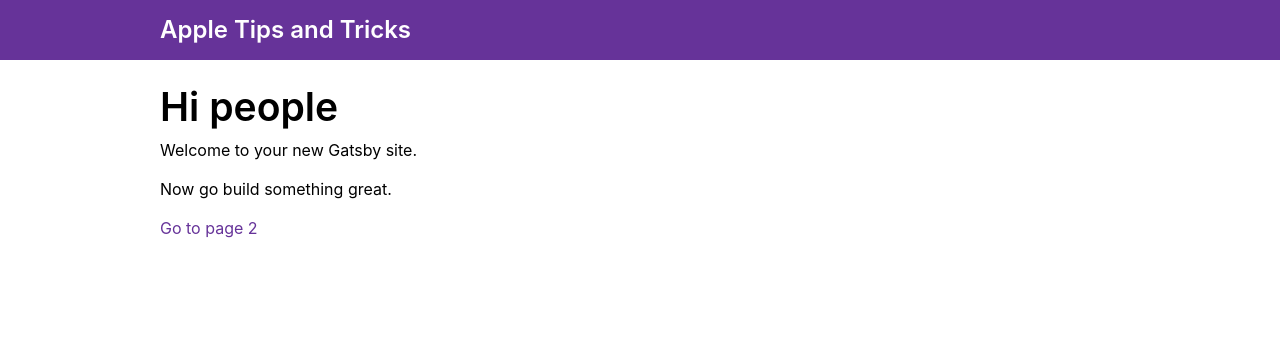
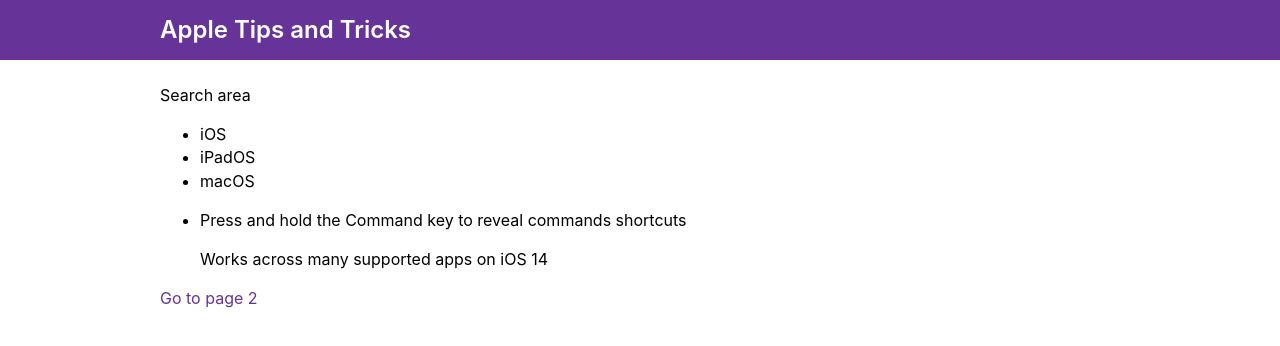
Before and after one commit to naruthk/apple-tips, a Gatsby site: page / in a window 1280 px wide. Built offline with nearby package versions, Linux system fonts and the light colour scheme; Gatsby itself is replaced by a stand-in of ours.

Commit message:
Added hooks and articles listing

```diff
--- /dev/null
+++ b/src/constants.tsx
@@ -0,0 +1,10 @@
+const CATEGORIES_ENUM: { [char: string]: string } = {
+  "ALL": "All",
+  "IOS": "iOS",
+  "IPADOS": "iPadOS",
+  "MACOS": "macOS"
+};
+
+const PUBLISHED_CATEGORIES = [CATEGORIES_ENUM.IOS, CATEGORIES_ENUM.IPADOS, CATEGORIES_ENUM.MACOS];
+
+export { PUBLISHED_CATEGORIES, CATEGORIES_ENUM };
--- /dev/null
+++ b/src/hooks/useFilterHooks.tsx
@@ -0,0 +1,16 @@
+import { useState } from "react";
+
+import { PUBLISHED_CATEGORIES, CATEGORIES_ENUM } from "../constants";
+
+
+const useFilterHooks = () => {
+  const [selectedCategory, setSelectedCategory] = useState(CATEGORIES_ENUM.ALL);
+
+  return {
+    availableCategories: PUBLISHED_CATEGORIES,
+    selectedCategory,
+    setSelectedCategory
+  }
+};
+
+export default useFilterHooks;
--- a/src/pages/index.tsx
+++ b/src/pages/index.tsx
@@ -1,4 +1,4 @@
-import * as React from 'react'
+import React, { FC } from 'react'
 import { Link, graphql } from 'gatsby'
 
 import Page from '../components/Page'
@@ -6,11 +6,14 @@
 import MainLayout from '../layouts'
 
 import { Frontmatter } from "../typings";
+import { CATEGORIES_ENUM } from "../constants";
+import useFilterHooks from '../hooks/useFilterHooks'
 
 interface IndexPageProps {
   data: {
     allMarkdownRemark: {
-      edges: {
+      edges: [
+        {
           node: {
             fields: {
               slug: string,
@@ -19,20 +22,44 @@
             frontmatter: Frontmatter
           }
         }
+      ]
     }
   }
 }
 
-const IndexPage: React.FC<IndexPageProps> = ({ data }) => {
-  const allTipsTricks = data.allMarkdownRemark.edges;
+const IndexPage: FC<IndexPageProps> = ({ data }) => {
+  const { availableCategories } = useFilterHooks();
+
+  const allTipsTricksData = data.allMarkdownRemark.edges;
+
+  const articlesListing = allTipsTricksData
+    .map(edge => {
+      const { slug, collection } = edge.node.fields;
+      const { title, description, osVersion } = edge.node.frontmatter;
+      return {
+        slug,
+        collection,
+        title,
+        description,
+        osVersion
+      };
+    })
+    .filter(item => {
+      const exactLetterCasing = CATEGORIES_ENUM[item.collection.toUpperCase()];
+      return availableCategories.includes(exactLetterCasing);
+    });
 
   return (
     <MainLayout>
       <Page>
         <Container>
-          <h1>Hi people</h1>
-          <p>Welcome to your new Gatsby site.</p>
-          <p>Now go build something great.</p>
+          <p>Search area</p>
+          <ul>
+            {availableCategories.map(category => <li key={category}>{category}</li>)}
+          </ul>
+          <ul>
+            {articlesListing.map(article => <li key={article.slug}><p>{article.title}</p><p>{article.description}</p></li>)}
+          </ul>
           <Link to="/page-2/">Go to page 2</Link>
         </Container>
       </Page>
```
Lines whose indentation alone changed are shown as unchanged.
